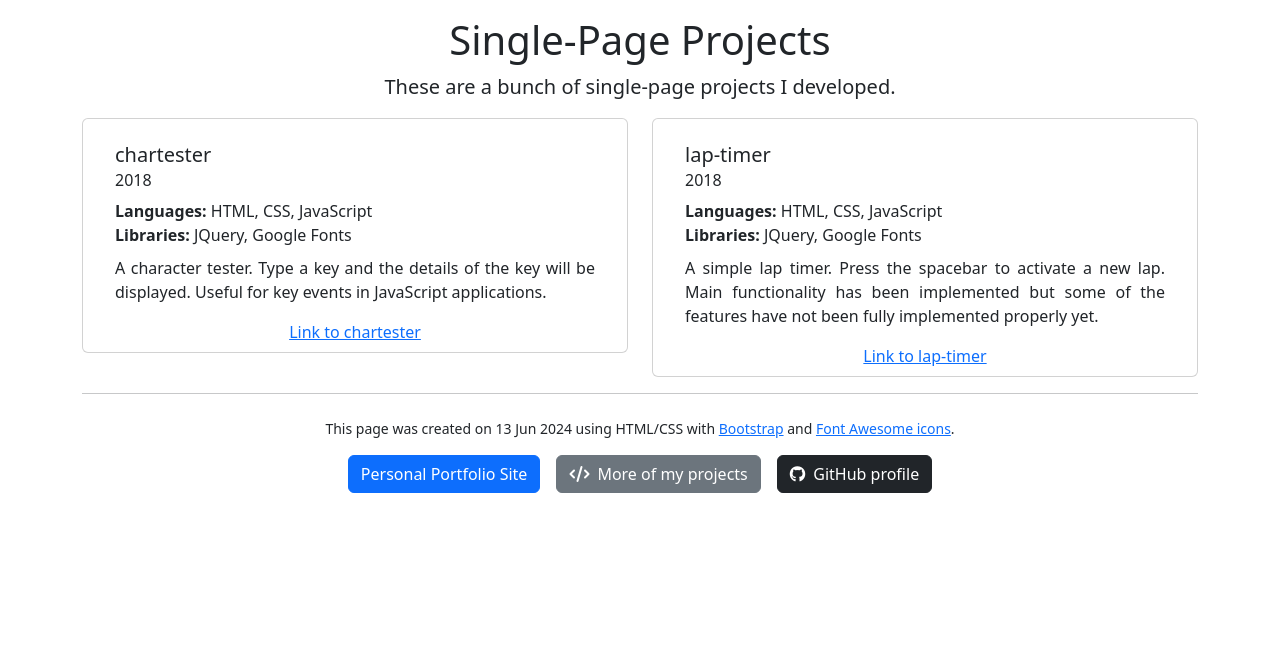
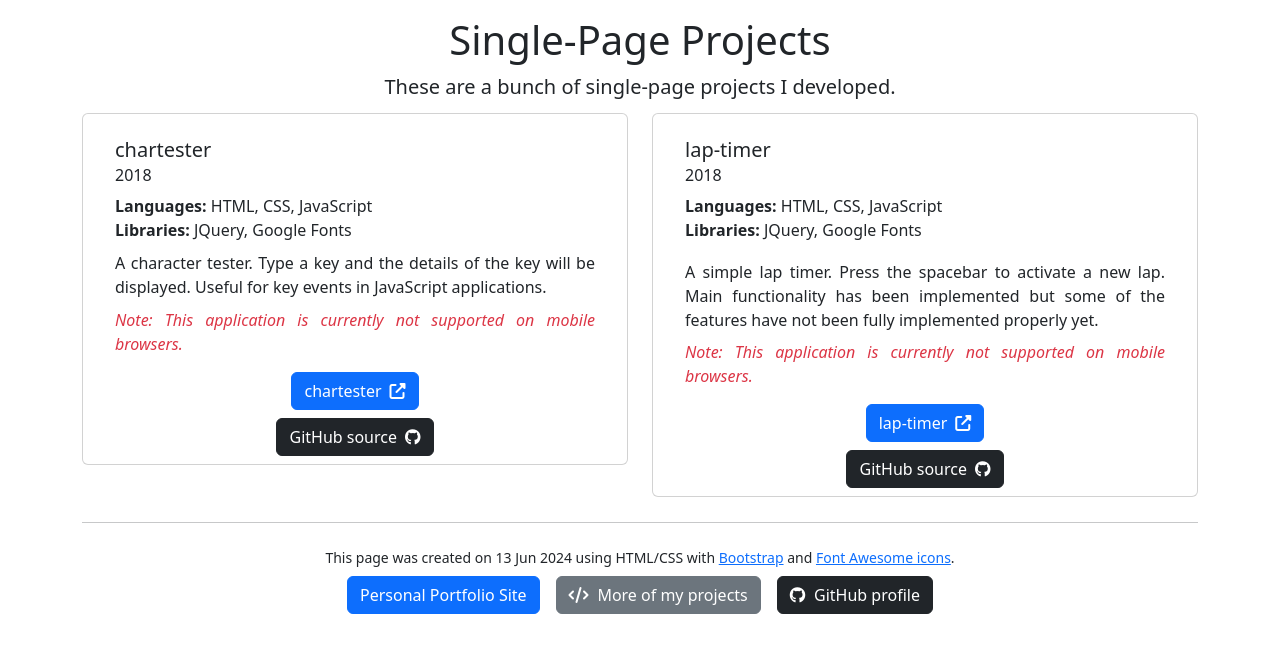
Before and after one commit to brein62/single-page-projects, a plain HTML site: page index.html in a window 1280 px wide. Drawn offline with nearby package versions, Linux system fonts and the light colour scheme.

Commit message:
Update main page design

```diff
--- a/index.html
+++ b/index.html
@@ -19,36 +19,67 @@
         </section>
         <section class="project-list">
           <div class="row">
-            <div class="col">
+            <div class="col-xs-12 col-md-6">
               <div class="card">
                 <div class="card-body">
                   <h5 class="card-title">chartester</h5>
                   <h6 class="card-subtitle">2018</h6>
                   <div class="gap"></div>
-                  <p class="card-info"><strong>Languages: </strong>HTML, CSS, JavaScript</p>
+                  <p class="card-info nogap"><strong>Languages: </strong>HTML, CSS, JavaScript</p>
                   <p class="card-info"><strong>Libraries: </strong>JQuery, Google Fonts</p>
-                  <div class="gap"></div>
                   <p class="justify">
                     A character tester. Type a key and the details of the key will be displayed. Useful for key events in JavaScript applications.
                   </p>
+                  <p class="justify nogap">
+                    <em><span class="text-danger">Note: This application is currently not supported on mobile browsers.</span></em>
+                  </p>
                 </div>
-                <a href="./chartester/" class="card-link">Link to chartester</a>
+                <div class="vstack gap-2">
+                  <a role="button" class="btn btn-primary nomlr" href="./chartester/">
+                    <div class="hstack gap-2">
+                      chartester
+                      <i class="fa-solid fa-up-right-from-square"></i>
+                    </div>
+                  </a>
+                  <a href="https://github.com/brein62/single-page-projects/tree/main/chartester" class="btn btn-dark nomlr">
+                    <div class="hstack gap-2">
+                      GitHub source
+                      <i class="fa fa-github" aria-hidden="true"></i>
+                    </div>
+                  </a>
+                </div>
               </div>
             </div>
-            <div class="col">
+            <div class="col-xs-12 col-md-6">
               <div class="card">
                 <div class="card-body">
                   <h5 class="card-title">lap-timer</h5>
                   <h6 class="card-subtitle">2018</h6>
                   <div class="gap"></div>
-                  <p class="card-info"><strong>Languages: </strong>HTML, CSS, JavaScript</p>
+                  <p class="card-info nogap"><strong>Languages: </strong>HTML, CSS, JavaScript</p>
                   <p class="card-info"><strong>Libraries: </strong>JQuery, Google Fonts</p>
                   <div class="gap"></div>
                   <p class="justify">
                     A simple lap timer. Press the spacebar to activate a new lap. Main functionality has been implemented but some of the features have not been fully implemented properly yet.
                   </p>
+                  <p class="justify nogap">
+                    <em><span class="text-danger">Note: This application is currently not supported on mobile browsers.</span></em>
+                  </p>
                 </div>
-                <a href="./lap-timer/" class="card-link">Link to lap-timer</a>
+                <div class="vstack gap-2">
+                  <a role="button" class="btn btn-primary nomlr" href="./lap-timer/">
+                    <div class="hstack gap-2">
+                      lap-timer
+                      <i class="fa-solid fa-up-right-from-square"></i>
+                    </div>
+                  </a>
+                  <a href="https://github.com/brein62/single-page-projects/tree/main/lap-timer" class="btn btn-dark nomlr">
+                    <div class="hstack gap-2">
+                      GitHub source
+                      <i class="fa fa-github" aria-hidden="true"></i>
+                    </div>
+                  </a>
+                </div>
               </div>
             </div>
           </div>
@@ -57,17 +88,13 @@
       <hr />
       <footer>
         <p style="text-align: center" class="small justify">This page was created on 13 Jun 2024 using HTML/CSS with <a href="https://getbootstrap.com/">Bootstrap</a> and <a href="https://fontawesome.com/icons">Font Awesome icons</a>.</p>
-        <div style="justify-content: center;" class="hstack gap-3">
+        <div style="justify-content: center;" class="hvstack gap-3">
           <a role="button" href="https://brein62.github.io" class="btn btn-primary">Personal Portfolio Site</a>
           <a role="button" href="https://brein62.github.io/#projects" class="btn btn-secondary">
-            <div class="hstack gap-2">
-              <i class="fa-solid fa-code"></i>More of my projects
-            </div>
+            <i class="fa-solid fa-code"></i><span class="hgap"></span>More of my projects
           </a>
           <a role="button" href="https://github.com/brein62" class="btn btn-dark">
-            <div class="hstack gap-2">
-              <i class="fa fa-github" aria-hidden="true"></i>GitHub profile
-            </div>
+            <i class="fa fa-github" aria-hidden="true"></i><span class="hgap"></span>GitHub profile
           </a>
         </div>
       </div>
--- a/style.css
+++ b/style.css
@@ -6,10 +6,26 @@ body {
 
 .card {
   padding: 0.5em 1em;
+  margin-bottom: 0.55em;
+}
+
+p {
+  padding-bottom: 0.55em;
+  margin-bottom: 0 !important;
+}
+
+.nogap {
+  padding-bottom: 0;
+  margin-bottom: 0;
 }
 
 .gap {
   padding-top: 0.55em;
+}
+
+.hgap {
+  display: inline-block;
+  padding-left: 0.55em;
 }
 
 .card-info {
@@ -41,3 +57,25 @@ footer {
 .top-section {
   text-align: center;
 }
+
+.nomlr {
+  margin: 0 auto;
+}
+
+@media only screen and (max-width: 575.98px) {
+  .hvstack {
+    display: flex;
+    flex: 1 1 auto;
+    flex-direction: column;
+    align-self: stretch;
+  }
+}
+
+@media only screen and (min-width: 576px) {
+  .hvstack {
+    display: flex;
+    flex-direction: row;
+    align-items: center;
+    align-self: stretch;
+  }
+}
```
Also changed, not shown: 1 other file.
